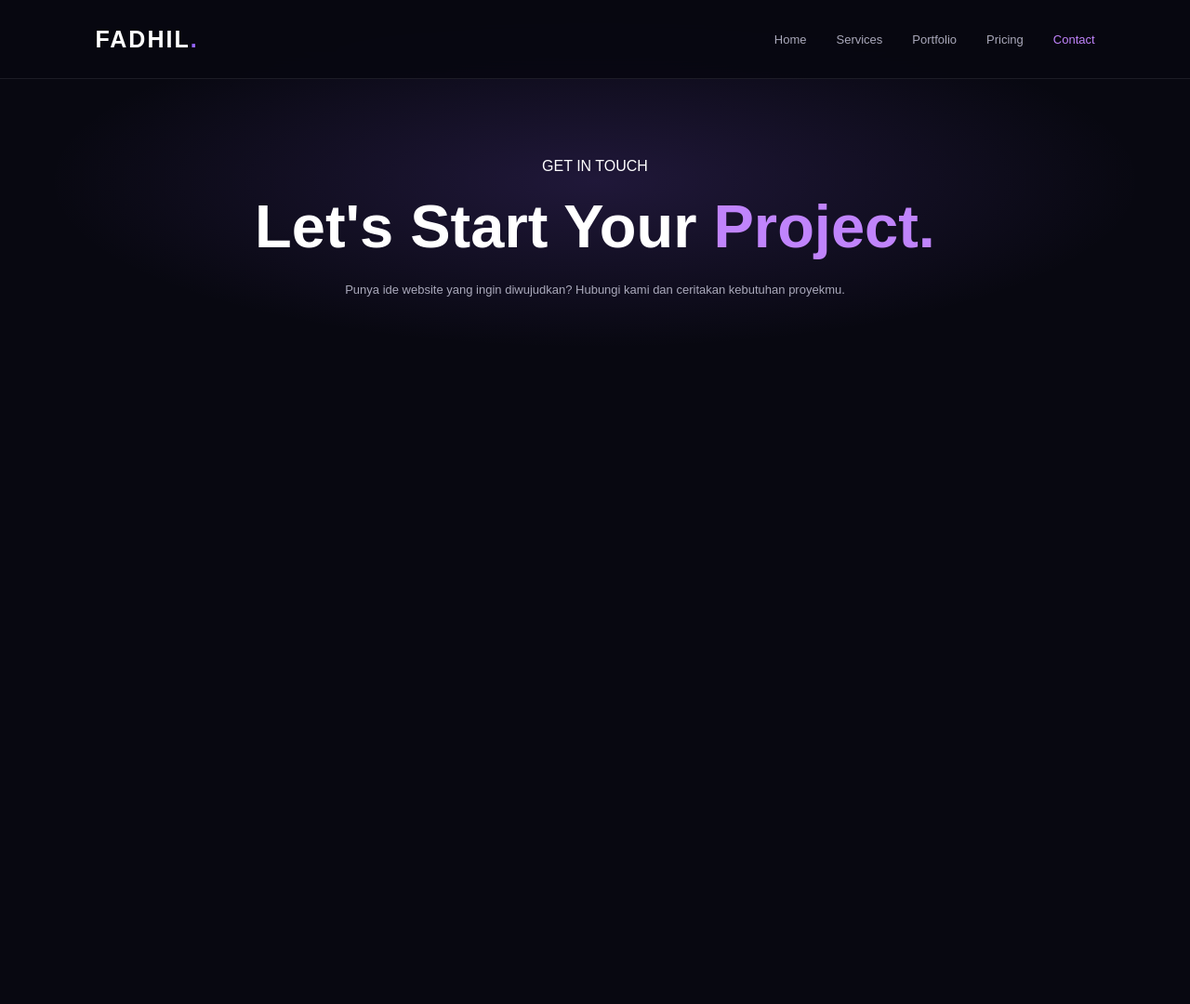
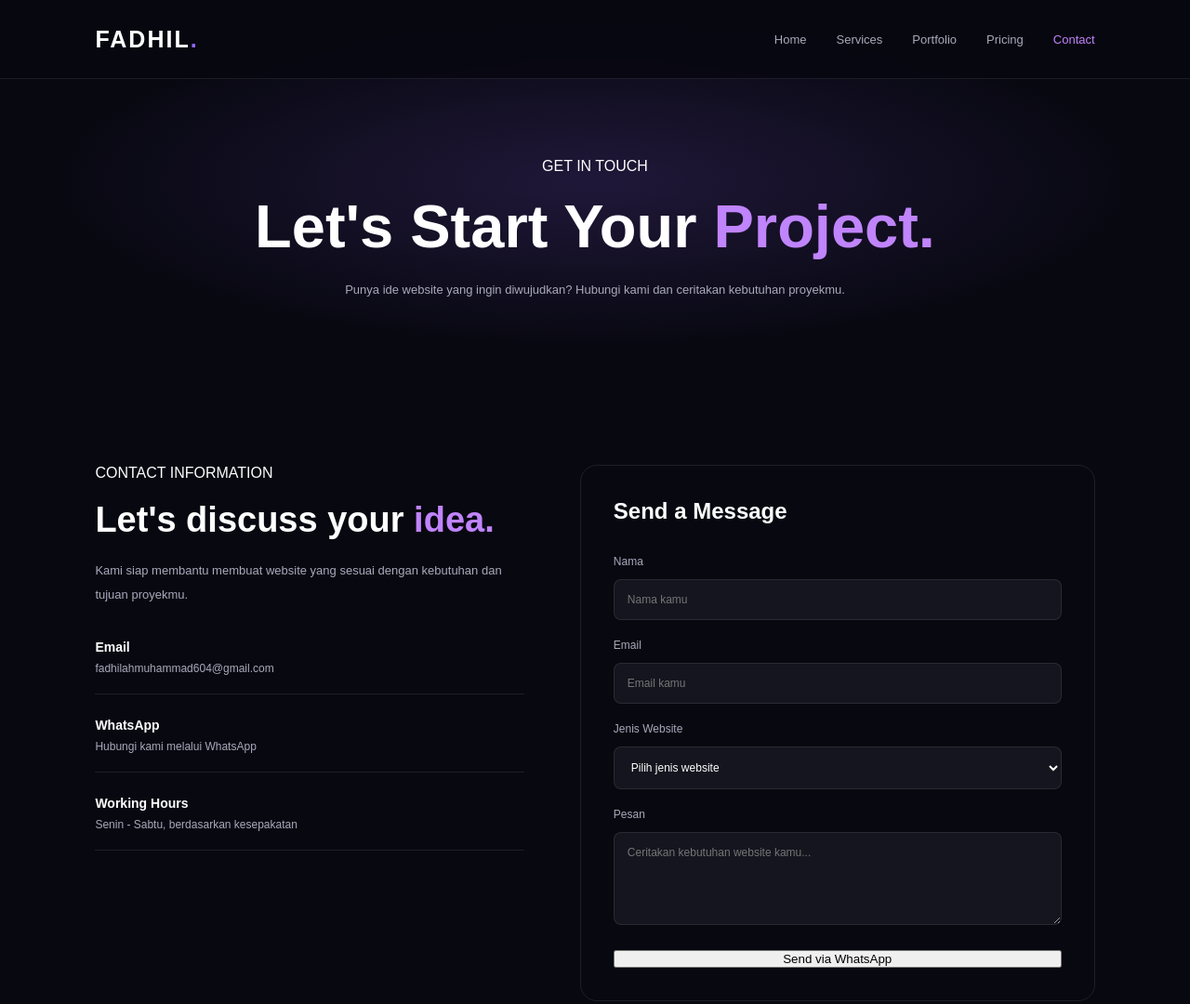
Before and after one commit to fadhilahmuhammad604-collab/fadhil-web-studio, a plain HTML site: page contact.html in a window 1280 px wide. Shown: the top 1080 px of the page at 93% size. Drawn offline with Linux system fonts and the light colour scheme.

Commit message:
Fix contact page content visibility issues

```diff
--- a/style.css
+++ b/style.css
@@ -1061,3 +1061,12 @@ footer > a:last-child {
         padding: 25px;
     }
 }
+
+
+/* FIX CONTACT PAGE CONTENT */
+
+.contact-page .reveal {
+    opacity: 1 !important;
+    visibility: visible !important;
+    transform: none !important;
+}
```
